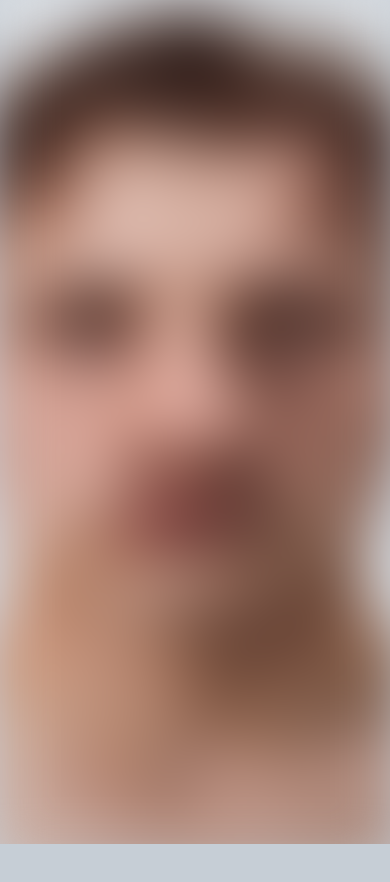
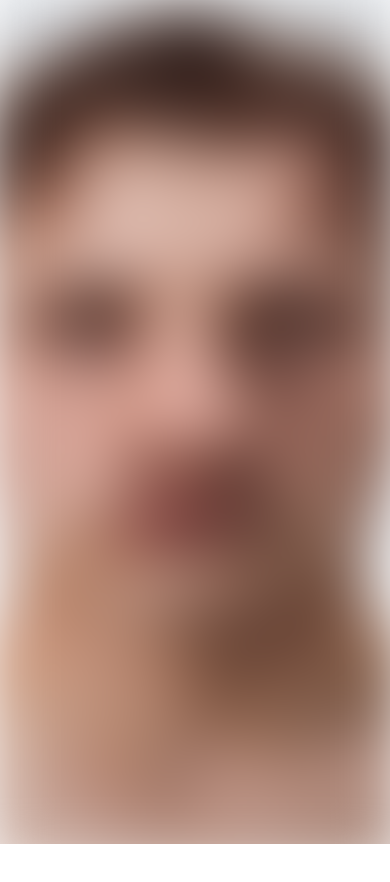
Before and after one commit to letizianeri/ibreed, a plain HTML site: page index.html in a window 390 px wide. Shown: the top 882 px of the page. Drawn offline with Linux system fonts and the light colour scheme; a web font is replaced by a local one.

Commit message:
fix mobile

```diff
--- a/style.css
+++ b/style.css
@@ -33,7 +33,6 @@
   --bg: #ffffff;
   --ink: #2f567f;
   --line: #2f567f;
-  --hero: #c6ced6;
   --heroink: #ffffff;
 
   --serif: "Trust 3A", trust-3a, sans-serif;
@@ -61,16 +60,33 @@ sup,
 }
 
 #hero {
+  position: relative;
   height: 260vh;
 }
 
-/*
+
 .stick {
   position: sticky;
   top: 0;
-  height: 100vh;
-  height: 100svh;
+  width: 100%;
+  height: 100vh;  /* Fallback per browser vecchi */
+  height: 100svh; /* Altezza minima viewport */
+  height: 100dvh; /* Altezza dinamica reale su mobile (esclude barre browser) */
   overflow: hidden;
+}
+
+.hero-img {
+  position: absolute;
+  inset: 0;
+  width: 100%;
+  height: 100%;
+  min-height: 100dvh;
+  object-fit: cover;
+  object-position: center center; /* Centra il soggetto dell'immagine */
+  display: block;
+  filter: blur(28px);
+  transform: scale(1.06);
+  will-change: filter, transform;
 }
 
 #cv {
```
Also changed, not shown: 3 other files.
